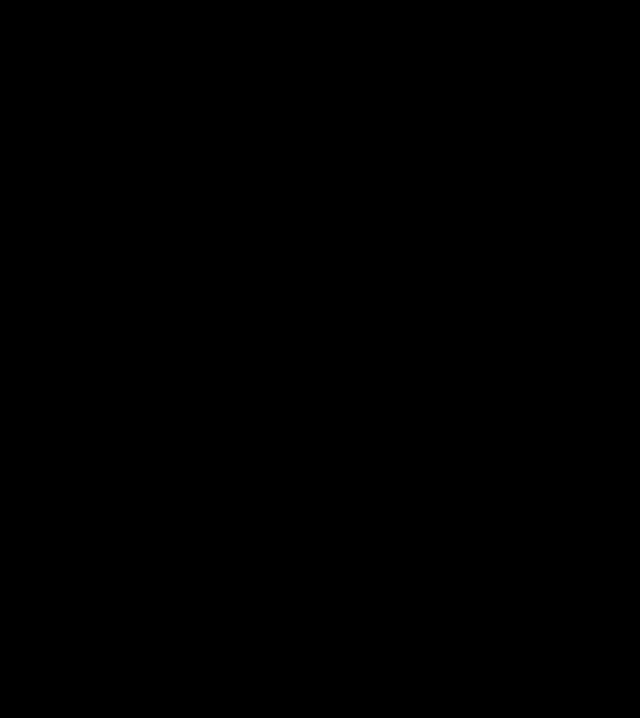
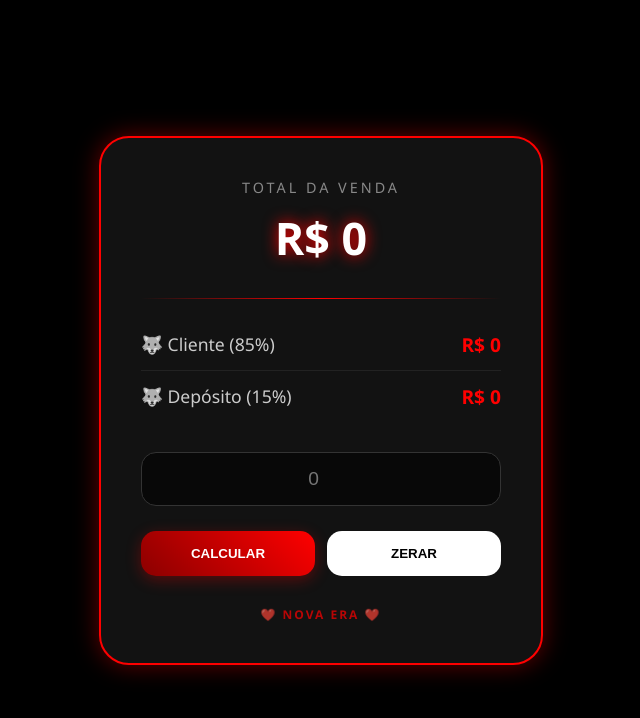
Before and after one commit to patroa-7/Calculadora-Nova-Era, a plain HTML site: page index.html in a window 1280 px wide. Shown: the whole page, without its empty margins (319-959 px from the left). Drawn offline with Linux system fonts and the light colour scheme.

Commit message:
Update index.html

```diff
--- a/index.html
+++ b/index.html
@@ -113,4 +113,90 @@
         .btn-calc {
             background: linear-gradient(45deg, var(--vermelho-escuro), var(--vermelho-neon));
             color: white;
-            box-shadow: 0 4px 15px rgba(255,
+            box-shadow: 0 4px 15px rgba(255, 0, 0, 0.3);
+        }
+
+        .btn-calc:hover {
+            transform: translateY(-3px);
+            box-shadow: 0 6px 20px rgba(255, 0, 0, 0.5);
+        }
+
+        .btn-clear {
+            background: var(--branco);
+            color: var(--preto-puro);
+        }
+
+        .btn-clear:hover {
+            background: #e0e0e0;
+            transform: translateY(-2px);
+        }
+
+        .footer {
+            margin-top: 30px;
+            font-size: 12px;
+            color: var(--vermelho-neon);
+            font-weight: bold;
+            letter-spacing: 2px;
+            opacity: 0.7;
+        }
+    </style>
+</head>
+<body>
+
+<div class="calc-card">
+    <div class="header-title">Total da Venda</div>
+    <div class="total-display" id="main-total">R$ 0</div>
+
+    <div class="divider"></div>
+
+    <div class="result-group">
+        <div class="row">
+            <span class="label">🐺 Cliente (85%)</span>
+            <span class="val" id="res-cliente">R$ 0</span>
+        </div>
+        <div class="row" style="border:none">
+            <span class="label">🐺 Depósito (15%)</span>
+            <span class="val" id="res-deposito">R$ 0</span>
+        </div>
+    </div>
+
+    <input type="number" id="input-val" class="input-box" placeholder="0">
+
+    <div class="btn-container">
+        <button class="btn-calc" onclick="calcular()">Calcular</button>
+        <button class="btn-clear" onclick="limpar()">Zerar</button>
+    </div>
+
+    <div class="footer">❤️ NOVA ERA ❤️</div>
+</div>
+
+<script>
+    const input = document.getElementById('input-val');
+    const totalDisp = document.getElementById('main-total');
+    const clienteDisp = document.getElementById('res-cliente');
+    const depositoDisp = document.getElementById('res-deposito');
+
+    // Função alterada para remover as casas decimais (,00)
+    function format(v) {
+        return 'R$ ' + Math.floor(v).toLocaleString('pt-BR');
+    }
+
+    function calcular() {
+        const v = parseFloat(input.value) || 0;
+        totalDisp.innerText = format(v);
+        clienteDisp.innerText = format(v * 0.85);
+        depositoDisp.innerText = format(v * 0.15);
+    }
+
+    function limpar() {
+        input.value = '';
+        totalDisp.innerText = 'R$ 0';
+        clienteDisp.innerText = 'R$ 0';
+        depositoDisp.innerText = 'R$ 0';
+    }
+
+    input.addEventListener("keypress", (e) => { if(e.key === "Enter") calcular(); });
+</script>
+
+</body>
+</html>
```
